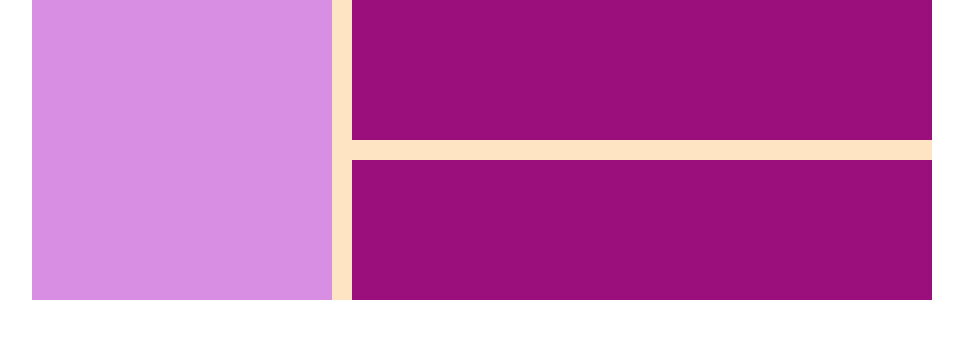
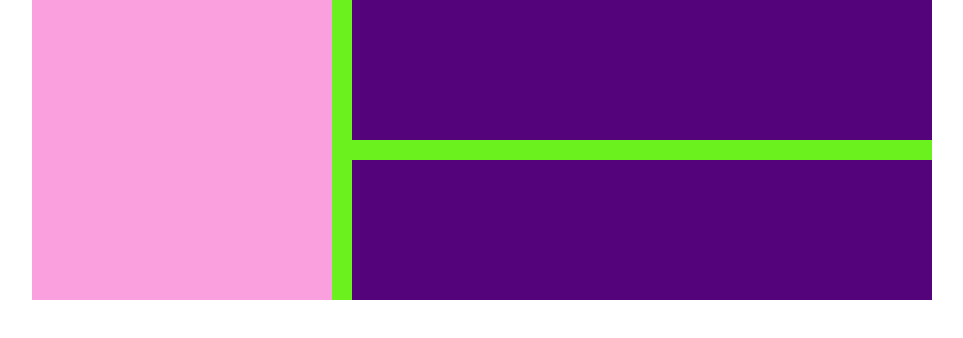
Before and after one commit to Prisha0011-code/code1, a plain HTML site: page CSS/BoxModel2.html in a window 1280 px wide. Shown: the whole page, without its empty margins (158-1121 px from the left). Drawn offline with Linux system fonts and the light colour scheme.

Commit message:
boxModel2

```diff
--- a/CSS/BoxModel2.html
+++ b/CSS/BoxModel2.html
@@ -8,34 +8,38 @@
          body{
             margin:0px;
             padding:0px;
+
         }
         html,*{
              margin:0px;
             padding:0px;
             box-sizing: border-box;
+
         }
         #main{
             width:900px;
             height:300px;
-            background-color:bisque;
+            background-color:rgb(107, 241, 30);
             margin: 0 auto;
+
             display: flex;
         }
         #right{
             width:580px;
             height:140px;
-            background-color:rgb(44, 14, 214);
+            background-color:rgb(143, 240, 33);
             margin-left:20px;
+
         }
         #left{
             width:300px;
             height:300px;
-            background-color:rgb(216, 142, 226);
+            background-color:rgb(250, 160, 223);
         }
         .rgt_box{
             width:580px;
             height:140px;
-            background-color:rgb(155, 15, 124);
+            background-color:rgb(84, 3, 122);
         }
         .rgt_box:nth-child(2){
             margin-top:20px;
```
